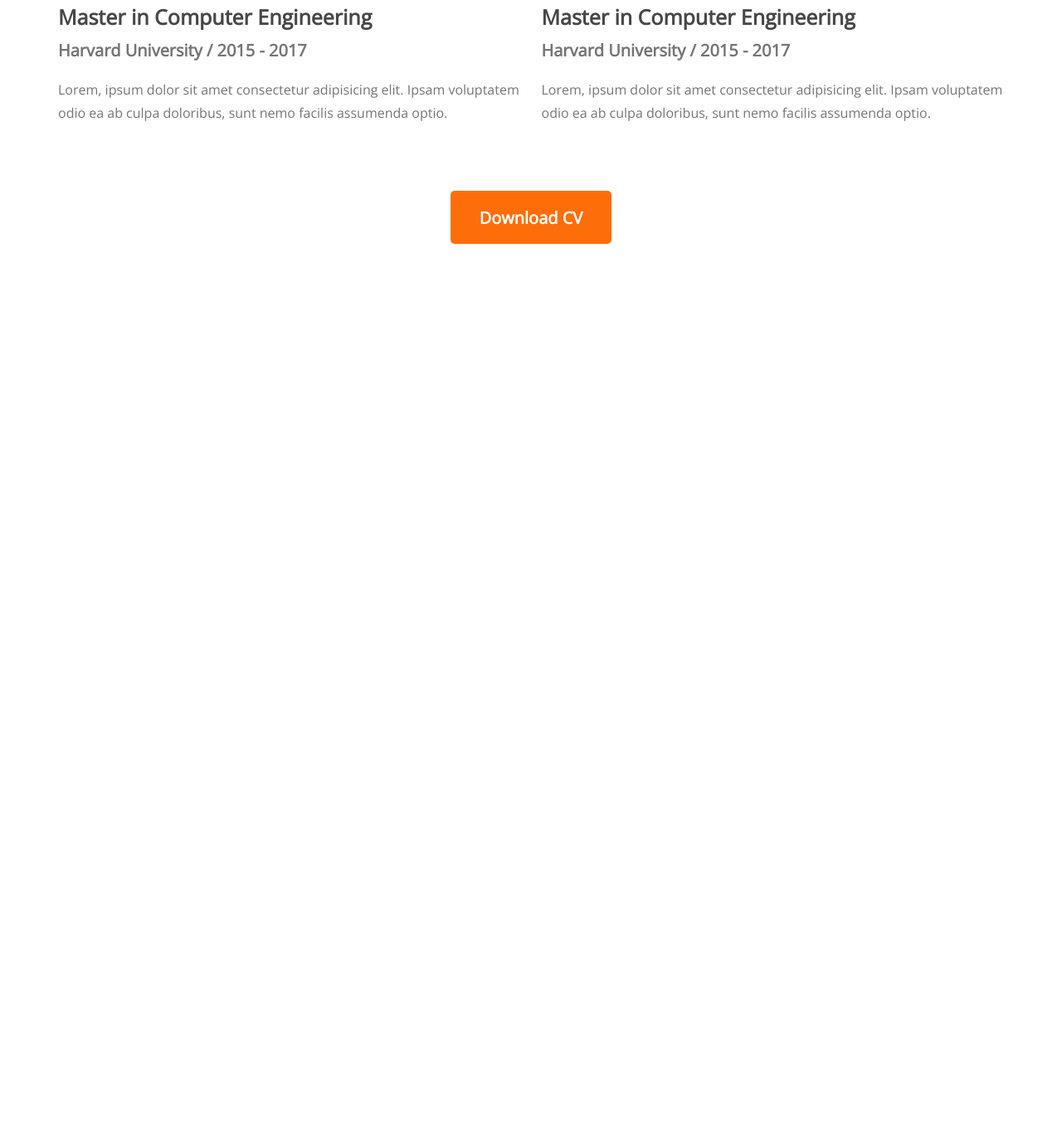
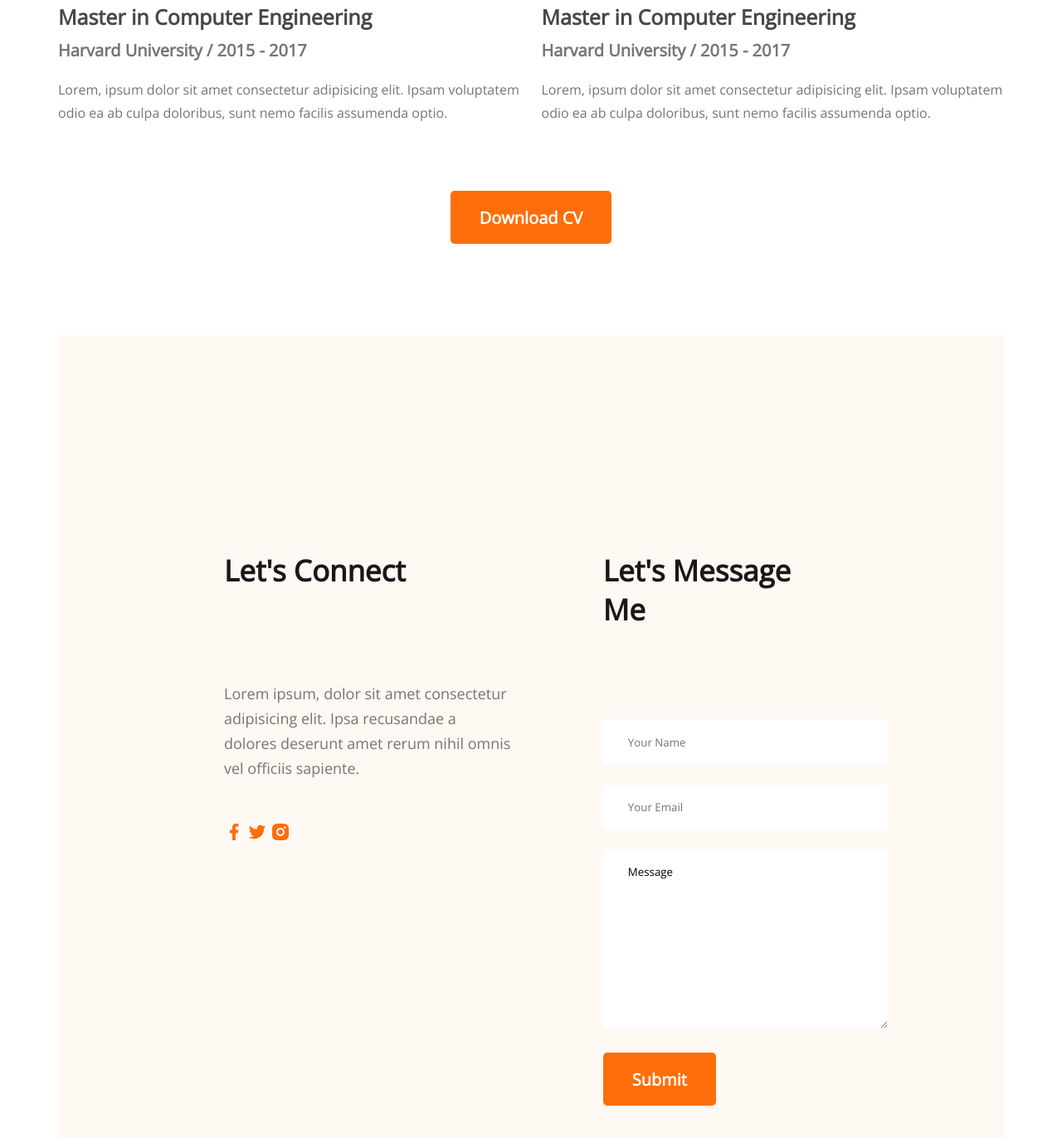
Before and after one commit to iibrahim70/developer-portfolio, a plain HTML site: page index.html in a window 1280 px wide. Shown: the part 3295-4667 px from the top of the page at 83% size. Before the commit the page ends 3589 px from the top, so only its background shows below. Drawn offline with nearby package versions, Linux system fonts and the light colour scheme; files whose address does not match are found by name.

Commit message:
added contact form

```diff
--- a/index.html
+++ b/index.html
@@ -139,10 +139,37 @@
       <button class="btn-primary">Download CV</button>
     </div>
   </section>
+
+  <!-- This is contact section -->
+  <section class="contact">
+    <div>
+      <h3 class="section-title">Let's Connect</h3>
+      <p class="section-description">Lorem ipsum, dolor sit amet consectetur adipisicing elit. Ipsa recusandae a dolores deserunt amet rerum nihil omnis vel officiis sapiente.</p>
+      <a href="">
+        <img src="./images/icons/facebook.png" alt="Facebook Icon">
+      </a>
+      <a href="">
+        <img src="./images/icons/twitter.png" alt="Twitter Icon">
+      </a>
+      <a href="">
+        <img src="./images/icons/insta.png" alt="Instagram Icon">
+      </a>
+    </div>
+    <div>
+      <h3 class="section-title">Let's Message Me</h3>
+      <form action="">
+        <input type="text" name="" id="" placeholder="Your Name">
+        <input type="email" name="" id="" placeholder="Your Email">
+        <textarea name="" id="" cols="30" rows="10">Message</textarea>
+        <input class="btn-primary" type="submit" value="Submit">
+      </form>
+    </div>
+  </section>
   </main>
 
   <!-- This is footer section -->
   <footer>
+
   </footer>
 </body>
 </html>
--- a/styles/style.css
+++ b/styles/style.css
@@ -216,3 +216,28 @@ main{
   margin-top: 50px;
   text-align: center;
 }
+
+/* Contact styles */
+.contact{
+  display: flex;
+  gap: 110px;
+  background: #FFF8F3;
+  padding: 130px 200px;
+  margin-top: 110px;
+}
+.contact .section-title{
+  text-align: left;
+}
+.contact .section-description{
+  margin-top: 20px;
+  text-align: left;
+}
+.contact a{
+  text-decoration: none;
+}
+.contact input[type="text"], input[type="email"], textarea{
+  margin-bottom: 24px;
+  border: none;
+  width: 100%;
+  padding: 18px 30px;
+}
```
Lines whose indentation alone changed are shown as unchanged.
